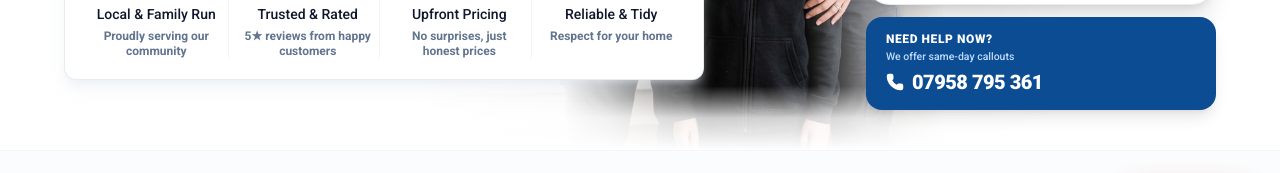
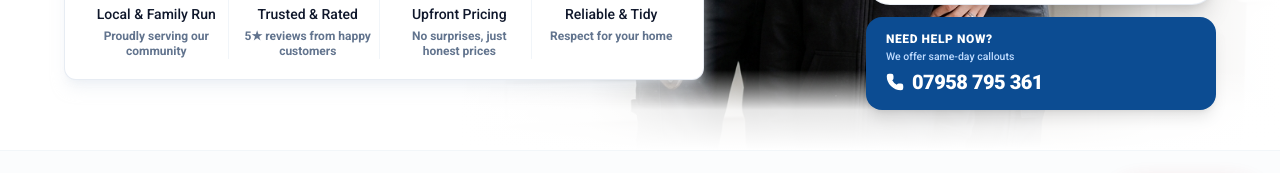
Before and after one commit to developer1379/plumber, a Next.js app in the folder web/: page / in a window 1280 px wide. Shown: the part 548-721 px from the top of the page. Built offline with nearby package versions, Linux system fonts and the light colour scheme; no server answers.

Commit message:
fix: adjust hero background family photo framing and gradient blurs for large displays

```diff
--- a/web/app/page.tsx
+++ b/web/app/page.tsx
@@ -273,18 +273,18 @@ export default function Home() {
 
         {/* HERO SECTION */}
         <section className="relative bg-white pt-6 pb-8 lg:pt-8 lg:pb-10 overflow-hidden">
-          {/* Family Plumber Background Image Framed Center-Left (Heads 100% Intact, Shifted Left) */}
-          <div className="absolute right-[12%] xl:right-[15%] top-0 bottom-0 w-full lg:w-[54%] xl:w-[52%] h-full z-0 lg:block hidden overflow-hidden pointer-events-none">
-            <div className="relative w-full h-full">
+          {/* Family Plumber Background Image (Perfectly Framed & Centered for All Screen Sizes) */}
+          <div className="absolute left-[34%] xl:left-[36%] right-0 top-0 bottom-0 h-full z-0 lg:block hidden overflow-hidden pointer-events-none">
+            <div className="relative w-full h-full max-w-[920px]">
               <img
                 src="/family-hero.png"
                 alt="RH Plumbing &amp; Heating family"
-                className="w-full h-full object-cover object-top"
+                className="w-full h-full object-cover object-center"
               />
-              {/* Seamless left and right gradient fade overlays with wider smooth blur */}
-              <div className="absolute inset-y-0 left-0 w-48 sm:w-64 lg:w-72 bg-gradient-to-r from-white via-white/95 via-white/75 to-transparent z-10" />
-              <div className="absolute inset-y-0 right-0 w-48 sm:w-64 lg:w-72 bg-gradient-to-l from-white via-white/95 via-white/75 to-transparent z-10" />
-              <div className="absolute inset-x-0 bottom-0 h-16 bg-gradient-to-t from-white via-white/80 to-transparent z-10" />
+              {/* Seamless feather-soft gradient fade overlays blending with background */}
+              <div className="absolute inset-y-0 left-0 w-36 sm:w-52 lg:w-64 bg-gradient-to-r from-white via-white/85 to-transparent z-10" />
+              <div className="absolute inset-y-0 right-0 w-36 sm:w-52 lg:w-64 bg-gradient-to-l from-white via-white/85 to-transparent z-10" />
+              <div className="absolute inset-x-0 bottom-0 h-20 bg-gradient-to-t from-white via-white/90 to-transparent z-10" />
             </div>
           </div>
 
```
